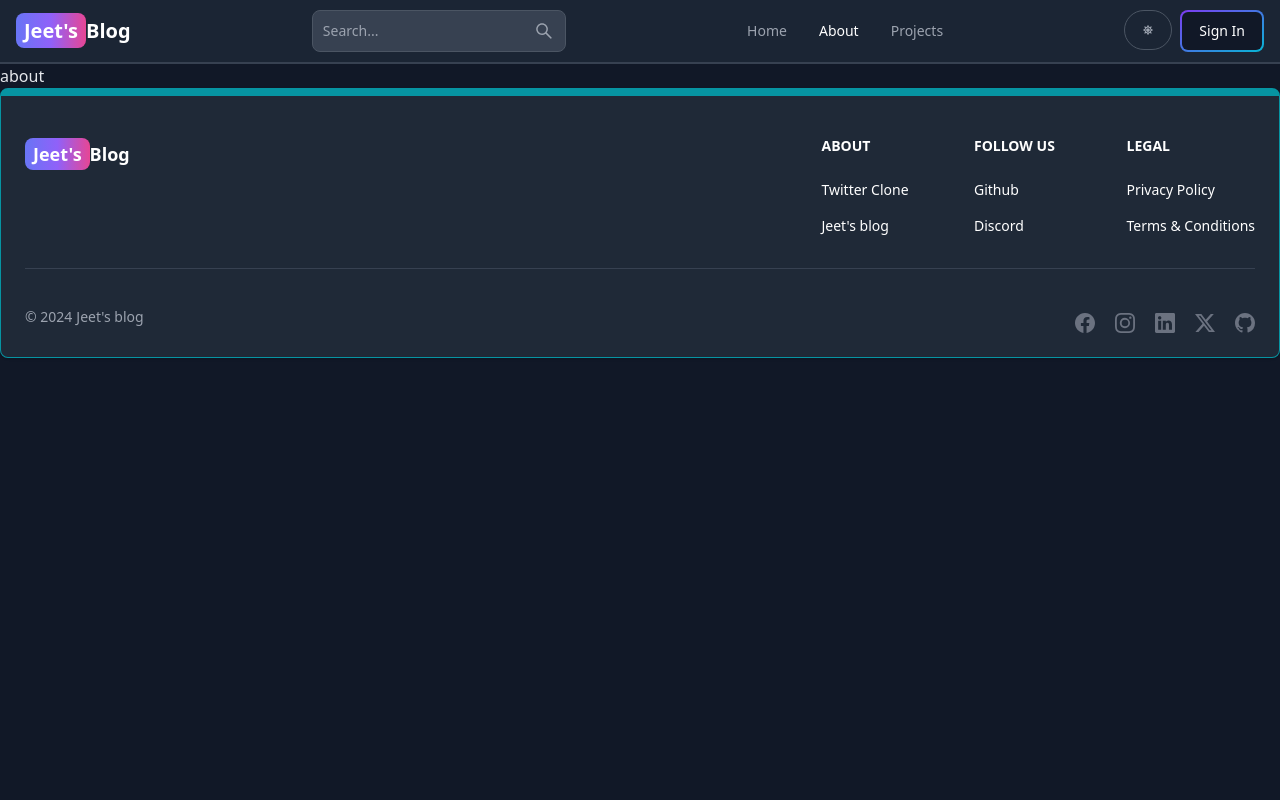
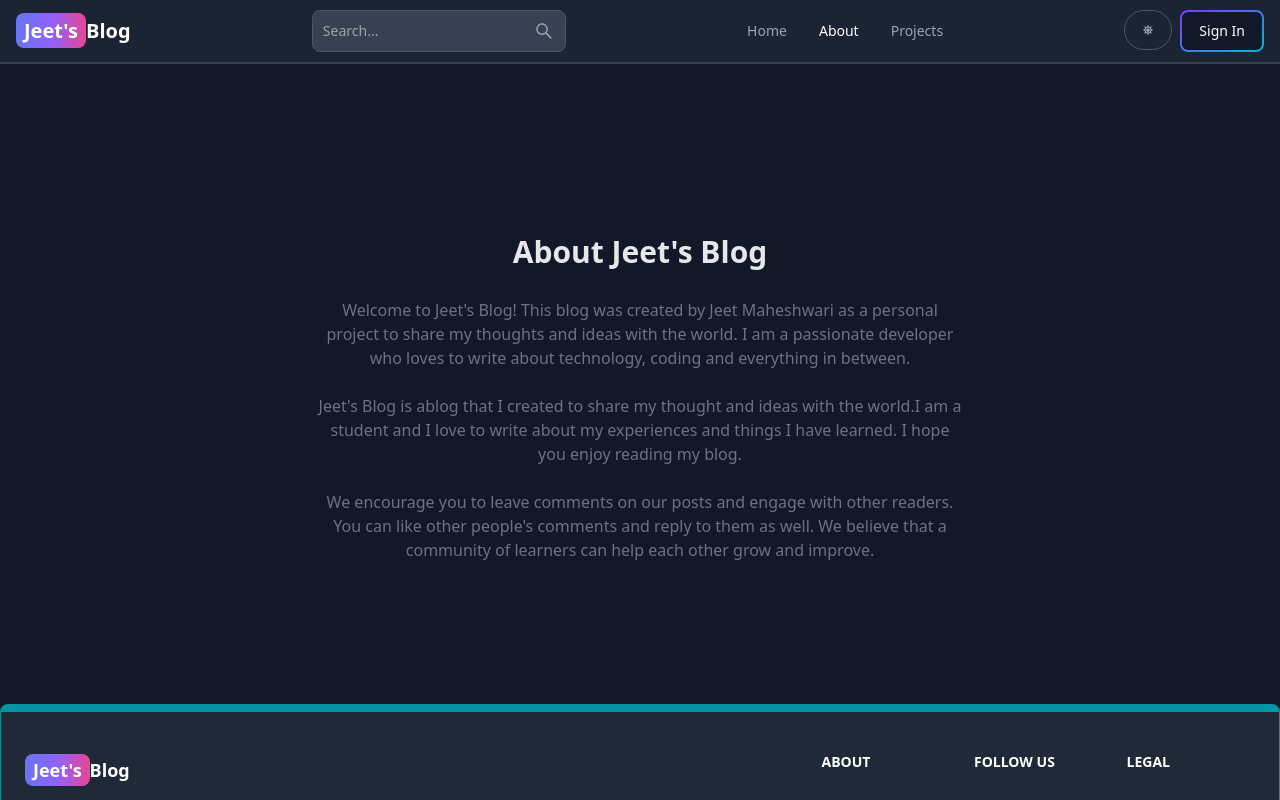
Before and after one commit to Jeet0105/MERN-blog, a React (Vite) app in the folder client/: page /about in a window 1280 px wide. Shown: the top 800 px of the page. Built offline with nearby package versions, Linux system fonts and the light colour scheme; no server answers.

Commit message:
Complete about and project pages

```diff
--- a/client/src/pages/About.jsx
+++ b/client/src/pages/About.jsx
@@ -1,7 +1,29 @@
 
 function About() {
   return (
-    <div>about</div>
+    <div className="flex flex-col items-center justify-center min-h-[80vh]">
+      <div className="max-w-2xl mx-auto p-3 text-center">
+        <div>
+          <h1 className="text-3xl font-bold my-7">About Jeet&apos;s Blog</h1>
+          <div className="text-md text-gray-500 flex flex-col gap-6">
+
+            <p>
+              Welcome to Jeet&apos;s Blog! This blog was created by Jeet Maheshwari as a personal project to share my thoughts and ideas with the world. I am a passionate developer who loves to write about technology, coding and everything in between.
+            </p>
+
+            <p>
+              Jeet&apos;s Blog is ablog that I created to share my thought and ideas with the world.I am a student and I love to write about my experiences and things I have learned.
+              I hope you enjoy reading my blog.
+            </p>
+
+            <p>
+              We encourage you to leave comments on our posts and engage with other readers. You can like other people&apos;s comments and reply to them as well. We believe that a community of learners can help each other grow and improve.
+            </p>
+
+          </div>
+        </div>
+      </div>
+    </div>
   )
 }
 
--- a/client/src/pages/Projects.jsx
+++ b/client/src/pages/Projects.jsx
@@ -1,7 +1,12 @@
+import CallToAction from '../components/CallToAction'
 
 function Projects() {
   return (
-    <div>Projects</div>
+    <div className='min-h-[80vh] max-w-2xl mx-auto flex flex-col justify-center items-center gap-5'>
+      <h1 className='text-3xl font-bold'>Projects</h1>
+      <p className='text-md text-gray-500'>Build fun and engaging projects while learning HTML, CSS, and JavaScript!</p>
+      <CallToAction />
+    </div>
   )
 }
 
```
